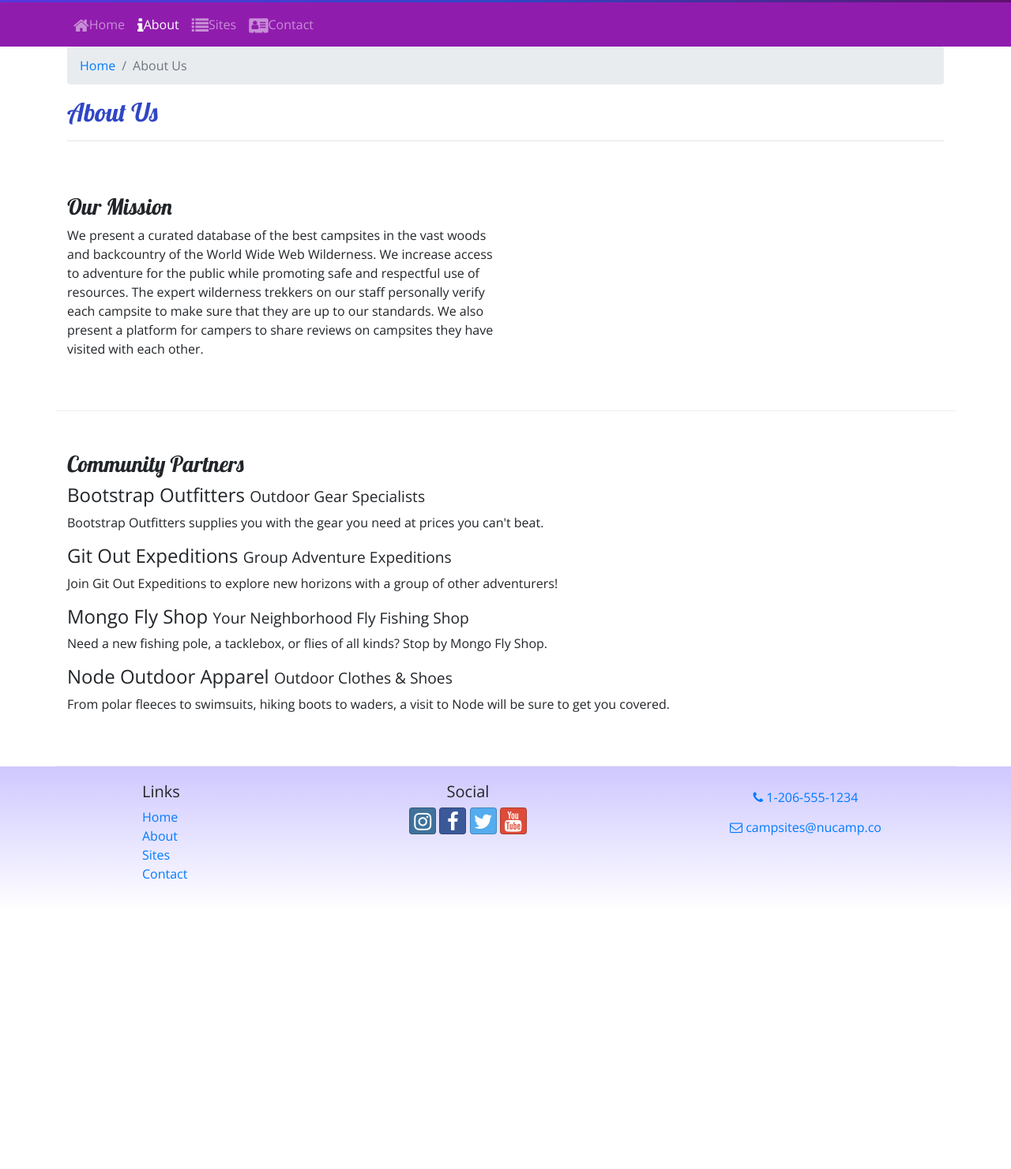
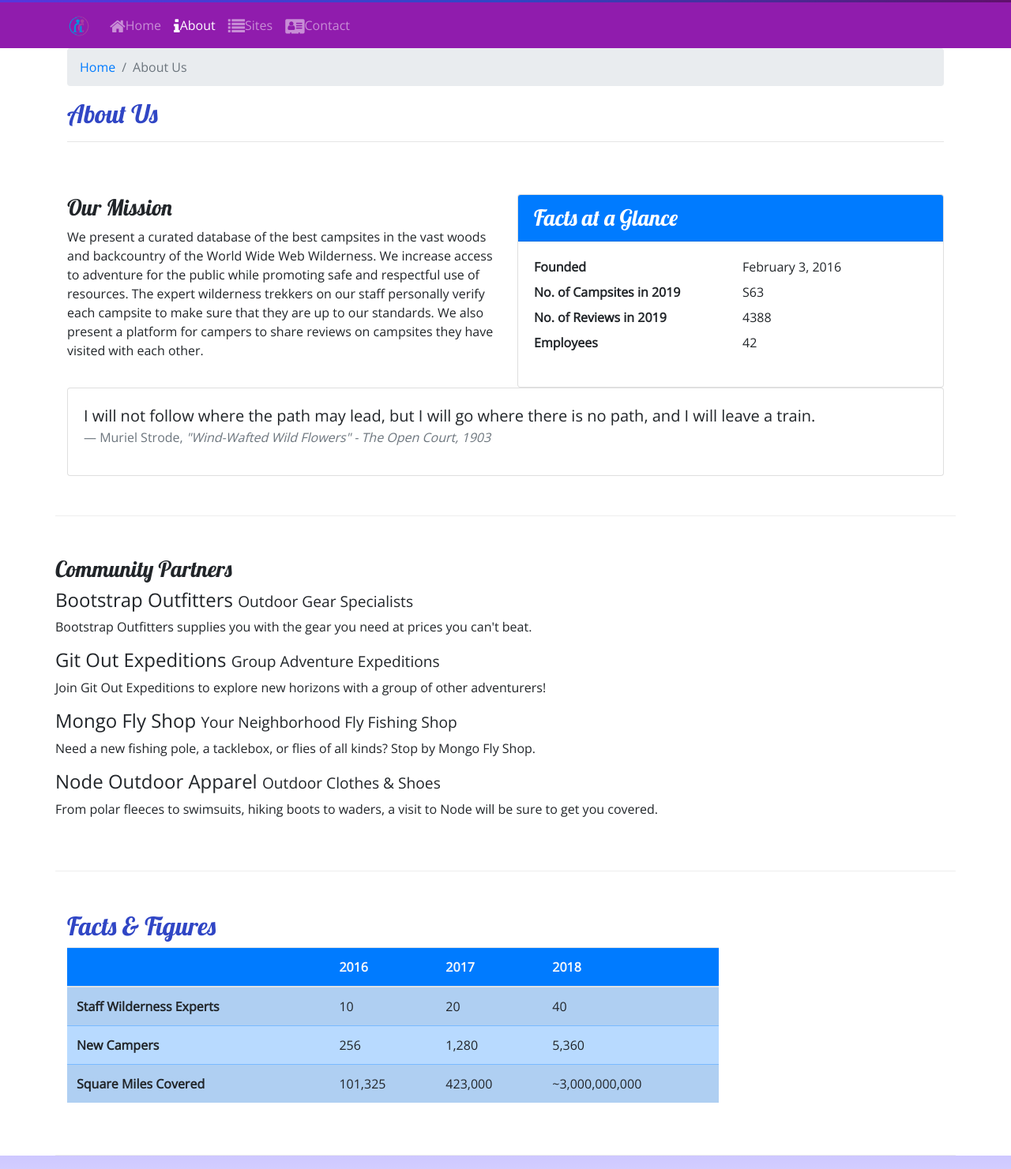
Before and after one commit to shannacodes/nucampsite, a website: page aboutus.html in a window 1280 px wide. Shown: the part 159-1640 px from the top of the page at 79% size. Before the commit the page ends 1314 px from the top, so only its background shows below. Drawn offline with nearby package versions, Linux system fonts and the light colour scheme.

Commit message:
first commit

```diff
--- a/aboutus.html
+++ b/aboutus.html
@@ -23,6 +23,9 @@
     <header class="jumbotron jumbotron-fluid">
         <div class="container">
             <div class="row">
+                <div class="col-4 col-sm-3 col-md-2 align-self-center">
+                    <a href="index.html"><img src="img/logo.png" class="img-fluid" /></a>
+                </div>
                 <div class="col">
                     <h1>NuCamp</h1>
                     <h2>a better way to camp</h2>
@@ -31,12 +34,12 @@
         </div>
     </header>
 
-    <!-- Start of navbar -->
-    <nav class="navbar navbar-expand-sm navbar-dark sticky-top"> <!-- "navbar" is the base class and must be added -->
+    <nav class="navbar navbar-expand-sm navbar-dark sticky-top">
         <div class="container">
-             <button class="navbar-toggler ml-auto" type="button" data-toggle="collapse" data-target="#nucampNavbar">
-                 <span class="navbar-toggler-icon"></span>
-             </button>
+            <a class="navbar-brand" href="index.html"><img src="img/logo.png" height="30" width="30" /></a>
+            <button class="navbar-toggler ml-auto" type="button" data-toggle="collapse" data-target="#nucampNavbar">
+                <span class="navbar-toggler-icon"></span>
+            </button>
 
              <div class="collapse navbar-collapse" id="nucampNavbar">
                  <ul class="navbar-nav"> <!-- Combined with navbar-expand-sm will cause navbar to expand horizontally -->
@@ -66,10 +69,37 @@
                 <h3>Our Mission</h3>
                 <p>We present a curated database of the best campsites in the vast woods and backcountry of the World Wide Web Wilderness. We increase access to adventure for the public while promoting safe and respectful use of resources. The expert wilderness trekkers on our staff personally verify each campsite to make sure that they are up to our standards. We also present a platform for campers to share reviews on campsites they have visited with each other.</p>
             </div>
+            <div class="col-sm-6">
+                <div class="card">
+                    <h3 class="card-header bg-primary text-white">Facts at a Glance</h3>
+                    <div class="card-body">
+                        <dl class="row">
+                            <dt class="col-6">Founded</dt>
+                            <dd class="col-6">February 3, 2016</dd>
+                            <dt class="col-6">No. of Campsites in 2019</dt>
+                            <dd class="col-6">S63</dd>
+                            <dt class="col-6">No. of Reviews in 2019</dt>
+                            <dd class="col-6">4388</dd>
+                            <dt class="col-6">Employees</dt>
+                            <dd class="col-6">42</dd>
+                        </dl>
+                    </div>
+                </div>
+            </div>
+            <div class="col">
+                <div class="card" bg-light mt-3>
+                    <blockquote class="blockquote card-body">
+                        <p class="mb-0">I will not follow where the path may lead, but I will go where there is no path, and I will leave a train.</p>
+                        <footer class="blockquote-footer">Muriel Strode,
+                            <cite title="Source Title">"Wind-Wafted Wild Flowers" - The Open Court, 1903</cite>
+                        </footer>
+                    </blockquote>
+                </div>
+            </div>
         </div>
 
         <div class="row row-content">
-            <div class="col">
+            <div>
                 <h3>Community Partners</h3> <!-- Should span the entire width of its row -->
                 <h4>Bootstrap Outfitters <small>Outdoor Gear Specialists</small></h4>
                 <p class="d-none d-sm-block">Bootstrap Outfitters supplies you with the gear you need at prices you can't beat.</p>
@@ -81,9 +111,47 @@
                 <p class="d-none d-sm-block">From polar fleeces to swimsuits, hiking boots to waders, a visit to Node will be sure to get you covered.</p>
             </div>
         </div>
+
+        <div class="row row-content">
+            <div class="col-sm-9">
+                <h2>Facts &amp; Figures</h2>
+                <div class="table-responsive">
+                    <table class="table table-striped">
+                        <thead>
+                            <tr class="bg-primary text-light">
+                                <th></th>
+                                <th>2016</th>
+                                <th>2017</th>
+                                <th>2018</th>
+                            </tr>
+                        </thead>
+                        <tbody class="table-primary">
+                            <tr>
+                                <th>Staff Wilderness Experts</th>
+                                <td>10</td>
+                                <td>20</td>
+                                <td>40</td>
+                            </tr>
+                            <tr>
+                                <th>New Campers</th>
+                                <td>256</td>
+                                <td>1,280</td>
+                                <td>5,360</td>
+                            </tr>
+                            <tr>
+                                <th>Square Miles Covered</th>
+                                <td>101,325</td>
+                                <td>423,000</td>
+                                <td>~3,000,000,000</td>
+                            </tr>
+                        </tbody>
+                    </table>
+                </div>
+            </div>
+        </div>
     </div>
 
-    <footer>
+    <footer class="site-footer">
         <div class="container">
             <div class="row">
                 <div class="col-4 col-sm-2 offset-1">
--- a/css/styles.css
+++ b/css/styles.css
@@ -14,7 +14,7 @@ header h2 {
     color: #CEC8FF;
 }
 
-footer {
+.site-footer {
     background-image: linear-gradient(#CEC8FF, white);
     padding: 20px 0;
 }
```
Also changed, not shown: contactus.html (+5 -1 lines), index.html (+20 -6 lines), img/bootstrap-thumb.png (added), img/breadcrumb-trail-thumb.jpg (added), img/breadcrumb-trail.jpg (added), img/chrome-river-thumb.jpg (added), img/chrome-river.jpg (added), img/logo.png (added), img/react-lake-thumb.jpg (added), img/react-lake.jpg (added).
